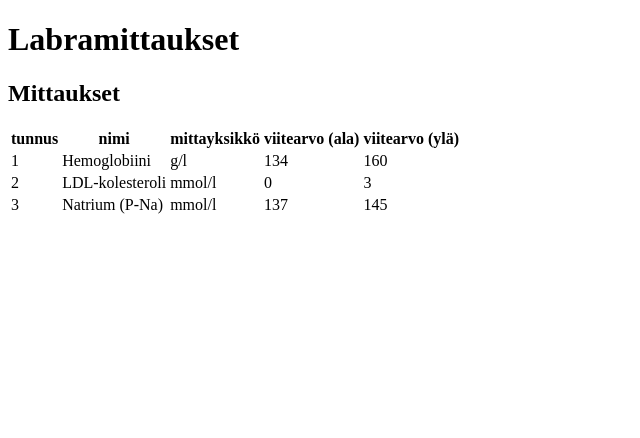
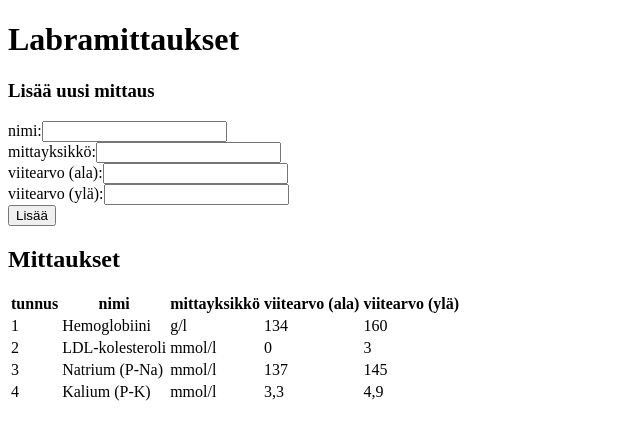
Before and after one commit to Reksa97/Labramittaukset, a React (Create React App) app in the folder app/: page / in a window 1280 px wide. Shown: the top 438 px of the page, without its empty margins (0-640 px from the left). Built offline with nearby package versions, Linux system fonts and the light colour scheme; data requests are answered from the project's data file.

Commit message:
measurements can now be added

```diff
--- a/app/db.json
+++ b/app/db.json
@@ -20,6 +20,13 @@
       "refLow": "137",
       "refHigh": "145",
       "id": 3
+    },
+    {
+      "name": "Kalium (P-K)",
+      "unit": "mmol/l",
+      "refLow": "3,3",
+      "refHigh": "4,9",
+      "id": 4
     }
   ]
 }
--- a/app/src/App.js
+++ b/app/src/App.js
@@ -1,6 +1,7 @@
 import React, { Component } from 'react';
 import './App.css';
 import Measurements from './components/Measurement'
+import MeasurementForm from './components/MeasurementForm'
 import measurementService from './services/measurements'
 
 class App extends Component {
@@ -8,23 +9,67 @@ class App extends Component {
     constructor(props) {
         super(props)
         this.state = {
-        measurements: []
+            measurements: [],
+            newName: '',
+            newUnit: '',
+            newRefLow: '',
+            newRefHigh: ''
         }
         console.log('constructor')
     }
 
     async componentDidMount() {
+        const response = await measurementService.getAll()
+        await this.setState({ measurements: response })
         console.log('did mount')
+    }
 
-    const response = await measurementService.getAll()
-    this.setState({ measurements: response })
-    console.log(this.state.measurements)
+    handleFieldChange = (event) => {
+        this.setState({ [event.target.name]: event.target.value })
+    }
+
+    submitMeasurementForm = async (event) => {
+        event.preventDefault()
+        const measurements = this.state.measurements
+        const name = this.state.newName
+        const unit = this.state.newUnit
+        const refLow = this.state.newRefLow
+        const refHigh = this.state.newRefHigh
+
+        const measurementObject = {
+            name: name,
+            unit: unit,
+            refLow: refLow,
+            refHigh: refHigh
+        }
+        const response = await measurementService.create(measurementObject)
+        const newMeasurement = {
+            name: response.data.name,
+            unit: response.data.unit,
+            refLow: response.data.refLow,
+            refHigh: response.data.refHigh,
+            id: response.data.id
+        }
+        await this.setState({
+            measurements: measurements.concat(newMeasurement),
+            newName: '',
+            newUnit: '',
+            newRefLow: '',
+            newRefHigh: ''
+        })
     }
 
     render() {
         return (
             <div className="App">
                 <h1>Labramittaukset</h1>
+                <MeasurementForm
+                    handleFieldChange={this.handleFieldChange}
+                    submitMeasurementForm={this.submitMeasurementForm}
+                    name={this.state.newName}
+                    unit={this.state.newUnit}
+                    refLow={this.state.newRefLow}
+                    refHigh={this.state.newRefHigh} />
                 <Measurements measurements={this.state.measurements} />
             </div>
         );
--- /dev/null
+++ b/app/src/components/MeasurementForm.js
@@ -0,0 +1,35 @@
+import React from 'react'
+
+const MeasurementForm = ({ handleFieldChange, submitMeasurementForm, name, unit, refLow, refHigh }) => {
+    return (
+        <div>
+            <h3>Lisää uusi mittaus</h3>
+            <form onSubmit={submitMeasurementForm}>
+                <div>
+                    nimi:
+                        <input value={name} name='newName'
+                        onChange={handleFieldChange} />
+                </div>
+                <div>
+                    mittayksikkö:
+                        <input value={unit} name='newUnit'
+                        onChange={handleFieldChange} />
+                </div>
+                <div>
+                    viitearvo (ala):
+                        <input value={refLow} name='newRefLow'
+                        onChange={handleFieldChange} />
+                </div>
+                <div>
+                    viitearvo (ylä):
+                        <input value={refHigh} name='newRefHigh'
+                        onChange={handleFieldChange} />
+                </div>
+                <div>
+                    <button type="submit">Lisää</button>
+                </div>
+            </form>
+        </div >
+    )
+}
+export default MeasurementForm
--- a/app/src/services/measurements.js
+++ b/app/src/services/measurements.js
@@ -6,4 +6,8 @@ const getAll = () => {
     return req.then(res => res.data)
 }
 
-export default { getAll }
+const create = (newObject) => {
+    return axios.post(baseUrl, newObject)
+}
+
+export default { getAll, create }
```
Lines whose indentation alone changed are shown as unchanged.
